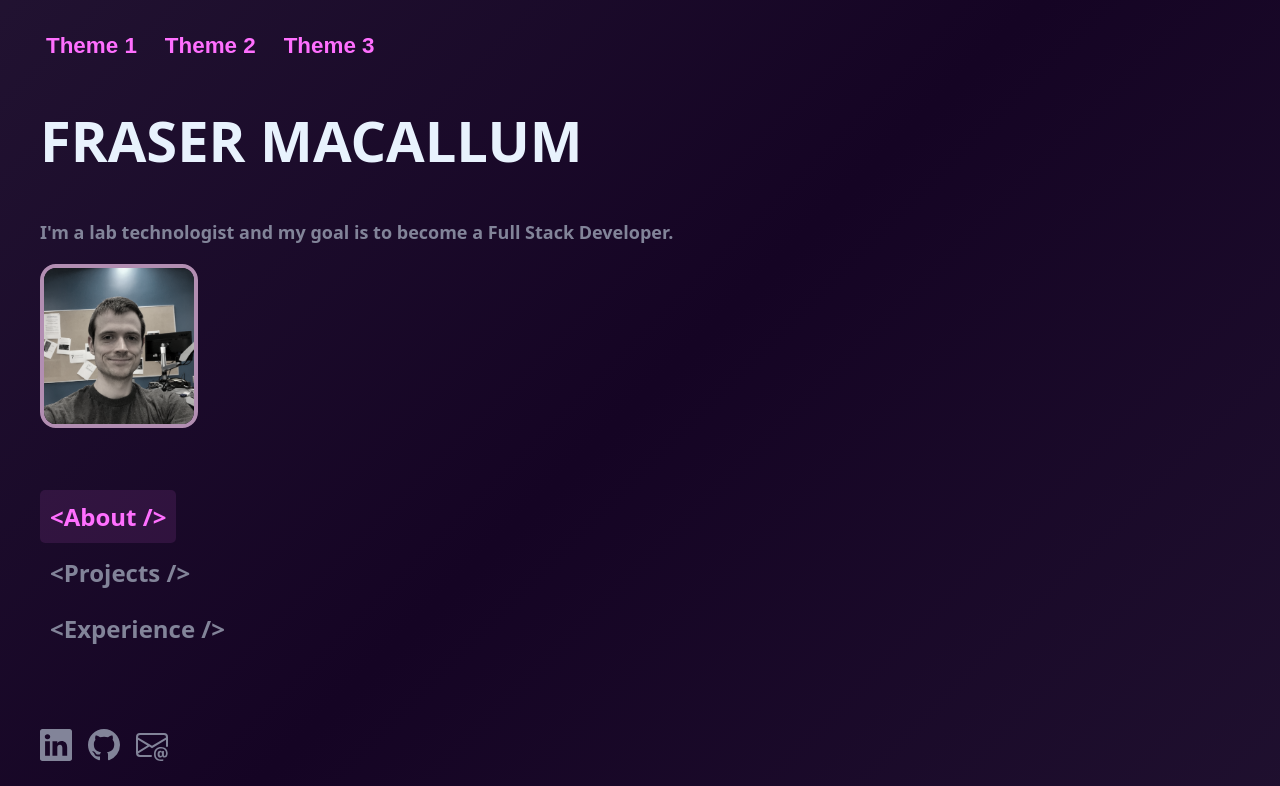
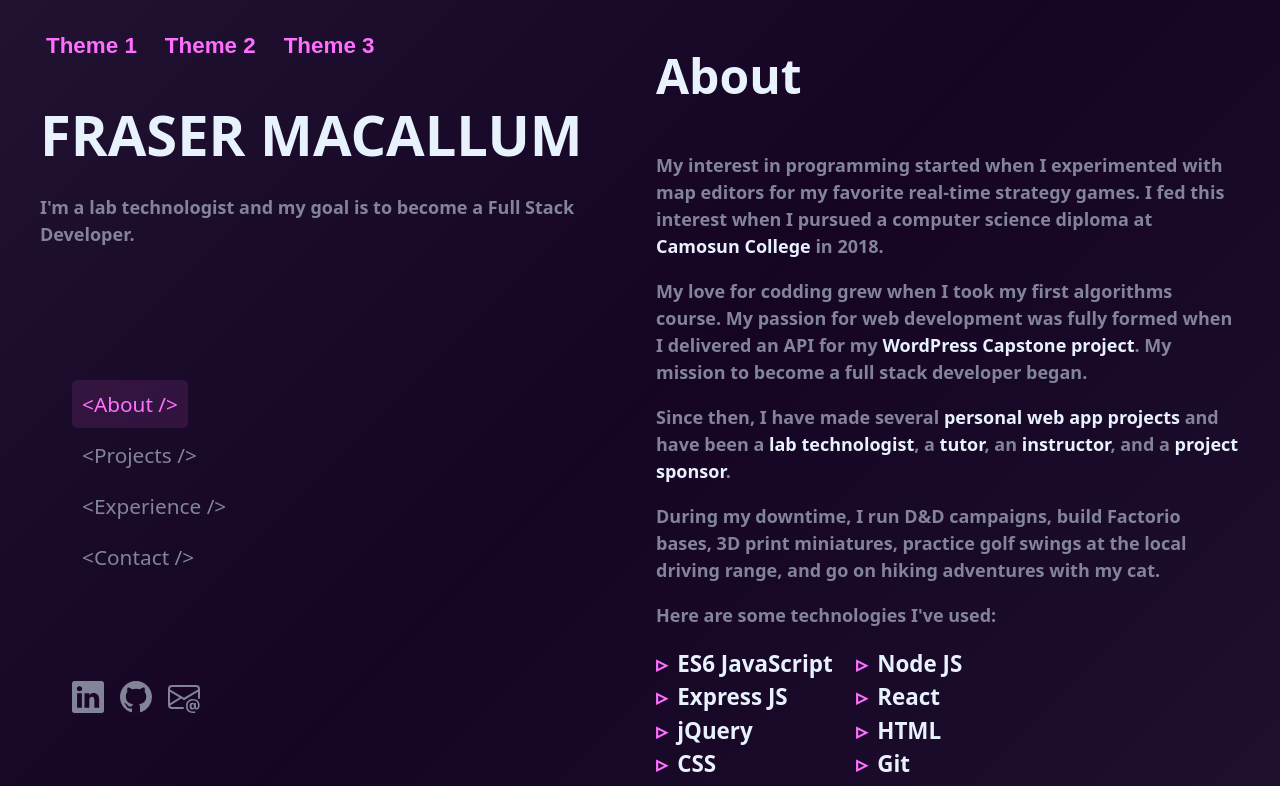
Before and after one commit to frayfray248/fraser-portfolio-v3, a Next.js app: page / in a window 1280 px wide. Shown: the top 786 px of the page. Built offline with nearby package versions, Linux system fonts and the light colour scheme.

Commit message:
Contact Section

```diff
--- /dev/null
+++ b/src/app/components/Link.js
@@ -0,0 +1,31 @@
+import styled from 'styled-components'
+
+const StyledLink = styled.a`
+background : none;
+border: 2px solid ${props => props.theme.colors.link};
+border-radius: 5px;
+color: ${props => props.theme.colors.link};
+padding: 20px;
+text-decoration: none;
+transition: all .2s ease-out;
+
+&:hover {
+    cursor: pointer;
+    background-color: ${props => props.theme.colors.highlight};
+    border: 2px solid ${props => props.theme.colors.highlight};
+    color: ${props => props.theme.colors.mainBackground};
+}
+
+&:active:hover {
+    cursor: pointer;
+    background-color: ${props => props.theme.colors.highlight};
+    border: 2px solid ${props => props.theme.colors.highlight};
+    color: ${props => props.theme.colors.mainBackground};
+}
+`
+
+const ProfilePicture = ({ href, text }) => (
+    <StyledLink href={href} >{text}</StyledLink>
+)
+
+export default ProfilePicture
--- a/src/app/components/SocialMediaLinks.js
+++ b/src/app/components/SocialMediaLinks.js
@@ -8,11 +8,11 @@ import ButtonContainer from "./button/ButtonContainer"
 import { LinkedInIcon, GitHubIcon, EnvelopeAtIcon } from './icons/Icon'
 
 const StyledButtonContainer = styled(ButtonContainer)`
-    margin-top: 4rem;
+    margin-top: 1rem;
 `
 
-const SocialMediaLinks = () => (
-    <StyledButtonContainer>
+const SocialMediaLinks = ({ className }) => (
+    <StyledButtonContainer className={className}>
         <a href="https://www.linkedin.com/in/fraser-macallum-752b2716b" target="_blank" rel="noreferrer" ><LinkedInIcon /></a>
         <a href="https://github.com/frayfray248" target="_blank" rel="noreferrer"><GitHubIcon /></a>
         <a href="mailto:fmacallum@shaw.ca"><EnvelopeAtIcon /></a>
--- a/src/app/components/header/Header.js
+++ b/src/app/components/header/Header.js
@@ -49,10 +49,29 @@ const StyledHeader = styled.div`
 
 const StyledHeaderTitle = styled.h1`
     font-size: 3.5rem;
+    margin-top: 1rem;
+    margin-bottom: 1rem;
 
     @media ${device.max.tablet} {
         font-size: 3rem;
     }
+`
+
+const StyledSocialMediaLinks = styled(SocialMediaLinks)`
+
+    margin-left: 2rem;
+
+    @media ${singleColumnMaxWidth} {
+
+        margin-left: 0;
+    }
+
+    @media ${singleColumnMaxHeight} {
+
+        margin-left: 0;
+
+    }
+
 `
 
 const Header = ({ themeButtonHandler, activeSection }) => {
@@ -68,11 +87,11 @@ const Header = ({ themeButtonHandler, activeSection }) => {
 
                 <StyledHeaderTitle>FRASER MACALLUM</StyledHeaderTitle>
                 <p>I'm a lab technologist and my goal is to become a Full Stack Developer.</p>
-                <ProfilePicture img='images/labroom.png' radius={10} />
-                <Nav activeSection={activeSection} />
+
             </div>
+            <Nav activeSection={activeSection} />
 
-            <SocialMediaLinks />
+            <StyledSocialMediaLinks />
 
         </StyledHeader>
     )
--- a/src/app/components/layout/Nav.js
+++ b/src/app/components/layout/Nav.js
@@ -1,14 +1,22 @@
 import styled from 'styled-components'
 
 // config
-import { singleColumnMaxWidth } from '@/app/config/config'
+import { singleColumnMaxWidth, singleColumnMaxHeight } from '@/app/config/config'
 
 const StyledNavList = styled.ul`
-    margin-top: 4rem;
+    margin-top: 2rem;
+    margin-left: 2rem;
     list-style-type: none;
     padding: 0;
 
+    font-size: 1.3rem;
+    font-weight: 400;
+
     @media ${singleColumnMaxWidth} {
+        display: none;
+    }
+
+    @media ${singleColumnMaxHeight} {
         display: none;
     }
 `
@@ -17,15 +25,15 @@ const StyledNavItem = styled.li`
     margin-top: 20px;
 `
 
+const StyledNavItemContainer = styled.div`
+    display: flex;
+`
+
 const StyledNavLink = styled(({ href, children, className }) => <a className={className} href={href}>{children}</a>)`
     position: relative;
     padding: 10px;
     color: ${props => props.theme.colors.defaultText};
 
-
-    font-size: 1.5rem;
-
-    /* pseudo element for expanding underline on mouse over */
 
     &::after {
         content: '';
@@ -62,20 +70,29 @@ const StyledNavLink = styled(({ href, children, className }) => <a className={cl
 `
 
 
-
 const Nav = ({ activeSection }) => {
 
     const aboutActive = activeSection === 'about' ? 'true' : 'false'
     const projectsActive = activeSection === 'projects' ? 'true' : 'false'
     const experienceActive = activeSection === 'experience' ? 'true' : 'false'
+    const contactActive = activeSection === 'contact' ? 'true' : 'false'
 
     return (
 
 
         <StyledNavList>
-            <StyledNavItem><StyledNavLink activelink={aboutActive} href='#about'>&lt;About /&gt;</StyledNavLink></StyledNavItem>
-            <StyledNavItem><StyledNavLink activelink={projectsActive} href='#projects'>&lt;Projects /&gt;</StyledNavLink></StyledNavItem>
-            <StyledNavItem><StyledNavLink activelink={experienceActive} href='#experience'>&lt;Experience /&gt;</StyledNavLink></StyledNavItem>
+            <StyledNavItem>
+                <StyledNavLink activelink={aboutActive} href='#about'>&lt;About /&gt;</StyledNavLink>
+            </StyledNavItem>
+            <StyledNavItem>
+                <StyledNavLink activelink={projectsActive} href='#projects'>&lt;Projects /&gt;</StyledNavLink>
+            </StyledNavItem>
+            <StyledNavItem>
+                <StyledNavLink activelink={experienceActive} href='#experience'>&lt;Experience /&gt;</StyledNavLink>
+            </StyledNavItem>
+            <StyledNavItem>
+                <StyledNavLink activelink={contactActive} href='#contact'>&lt;Contact /&gt;</StyledNavLink>
+            </StyledNavItem>
         </StyledNavList>
     )
 }
--- a/src/app/components/layout/Project.js
+++ b/src/app/components/layout/Project.js
@@ -1,4 +1,7 @@
 import styled from 'styled-components'
+
+// device
+import { device } from '@/app/device/device'
 
 // config
 import { singleColumnMaxWidth } from '@/app/config/config'
@@ -13,6 +16,10 @@ const StyledProjectContainer = styled.div`
 
     font-weight: 500;
     font-size: 1rem;
+
+    @media ${device.max.tablet} {
+        flex-direction: column-reverse;
+    }
 
 
     &:hover {
@@ -36,6 +43,10 @@ const StyledProjectInfo = styled.div`
     flex: 1;
     margin-left: 1rem;
     color: ${props => props.theme.colors.defaultText};
+
+    @media ${device.max.tablet} {
+        margin-left: 0;
+    }
 
     h3 {
         font-size: 1.5rem;
--- /dev/null
+++ b/src/app/components/sections/Contact.js
@@ -0,0 +1,22 @@
+import styled from 'styled-components'
+
+import Section from "../layout/Section"
+import Link from "../Link"
+
+
+const StyledContainer = styled.div`
+    margin-top: 4rem;
+`
+
+const Contact = () => {
+
+    return (
+        <Section title="Contact" sectionId='contact'>
+            <p>Thank you for reading my Portfolio. Please reach out to me if you have any questions</p>
+            <StyledContainer><Link href="mailto:fmacallum@shaw.ca" text="Reach Out" /></StyledContainer>
+        </Section>
+    )
+}
+
+
+export default Contact
--- a/src/app/config/config.js
+++ b/src/app/config/config.js
@@ -1,4 +1,4 @@
 import { device } from '@/app/device/device'
 
 export const singleColumnMaxWidth = device.max.laptop
-export const singleColumnMaxHeight = `(max-height: 800px)`
+export const singleColumnMaxHeight = `(max-height: 600px)`
--- a/src/app/page.js
+++ b/src/app/page.js
@@ -14,6 +14,7 @@ import Main from "./components/layout/Main"
 import About from "./components/sections/About"
 import Projects from "./components/sections/Projects"
 import Experience from "./components/sections/Experience"
+import Contact from "./components/sections/Contact"
 
 export default function Home() {
 
@@ -25,6 +26,7 @@ export default function Home() {
     const aboutRef = useRef(null)
     const projectsRef = useRef(null)
     const experienceRef = useRef(null)
+    const contactRef = useRef(null)
 
     // handlers
     const themeChangeHandler = theme => setTheme(theme)
@@ -34,7 +36,7 @@ export default function Home() {
         const options = {
             root: null,
             rootMargin: '0px',
-            threshold: 0.5
+            threshold: 0.4
         }
 
         const callback = (entries, observer) => {
@@ -47,17 +49,25 @@ export default function Home() {
 
         const observer = new IntersectionObserver(callback, options)
 
-        if (aboutRef.current && projectsRef.current && experienceRef.current) {
+        if (aboutRef.current
+            && projectsRef.current
+            && experienceRef.current
+            && contactRef.current) {
             observer.observe(aboutRef.current)
             observer.observe(projectsRef.current)
             observer.observe(experienceRef.current)
+            observer.observe(contactRef.current)
         }
 
         return () => {
-            if (aboutRef.current && projectsRef.current && experienceRef.current) {
+            if (aboutRef.current
+                && projectsRef.current
+                && experienceRef.current
+                && contactRef.current) {
                 observer.unobserve(aboutRef.current)
                 observer.unobserve(projectsRef.current)
                 observer.unobserve(experienceRef.current)
+                observer.unobserve(contactRef.current)
             }
         }
 
@@ -73,6 +83,7 @@ export default function Home() {
                         <div ref={aboutRef} data-section="about" ><About/></div>
                         <div ref={projectsRef} data-section="projects"><Projects/></div>
                         <div ref={experienceRef} data-section="experience"><Experience/></div>
+                        <div ref={contactRef} data-section="contact"><Contact/></div>
                     </Main>
 
                 </Container>
```
